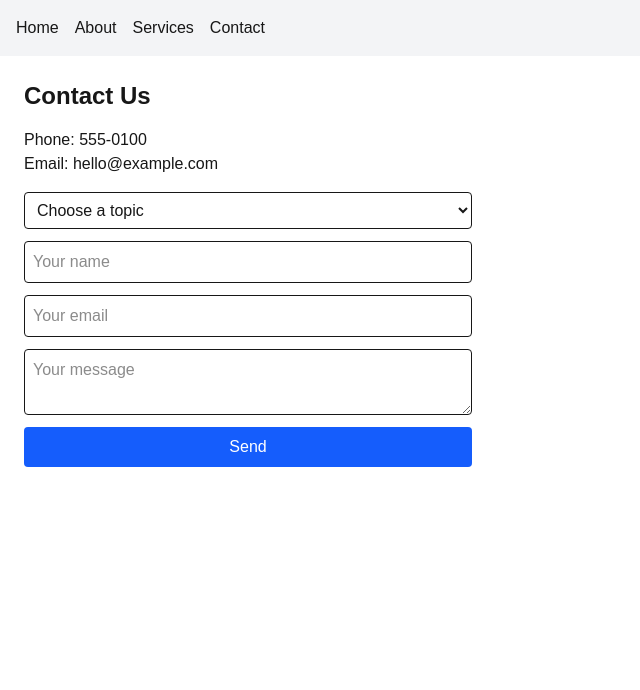
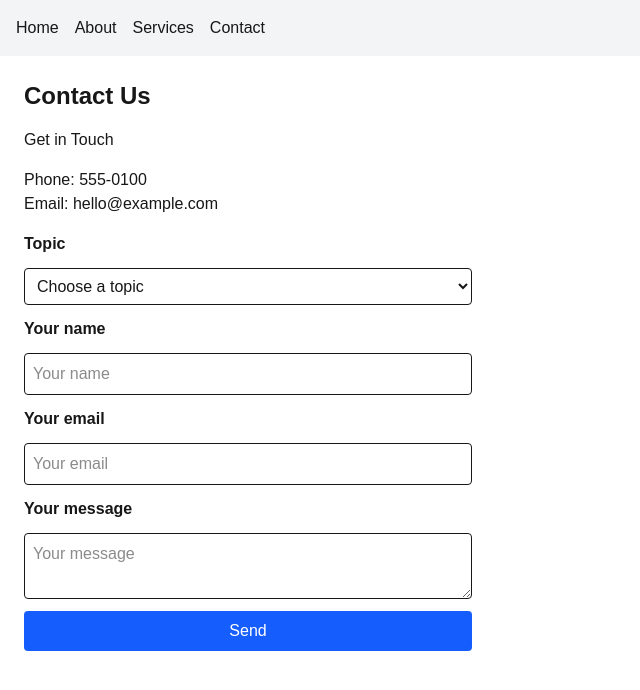
Before and after one commit to diegovelasquezweb/a11y-test-react, a Next.js app: page /contact in a window 1280 px wide. Shown: the top 690 px of the page, without its empty margins (0-640 px from the left). Built offline with nearby package versions, Linux system fonts and the light colour scheme.

Commit message:
Revert "feat: update components"
This reverts commit 89a88b1ccd8c051692436384d21a6ba15f39a79d.

```diff
--- a/app/about/page.tsx
+++ b/app/about/page.tsx
@@ -7,14 +7,14 @@ export default function About() {
       {/* Link opens in new tab without warning */}
       <p className="mb-4">
         Read more on the{" "}
-        <a href="https://www.w3.org/WAI/" target="_blank">W3C WAI website</a>.
+        <a href="https://www.w3.org/WAI/" target="_blank" rel="noopener noreferrer">W3C WAI website <span className="sr-only">(opens in new tab)</span></a>.
       </p>
 
       {/* div as button — no keyboard support */}
       <div role="button" className="mb-4 cursor-pointer p-2 bg-gray-200">Click me</div>
 
       {/* iframe without title */}
-      <iframe src="https://example.com" width="300" height="200" className="mb-4"></iframe>
+      <iframe title="Example website embed" src="https://example.com" width="300" height="200" className="mb-4"></iframe>
 
       {/* table without headers */}
       <table className="mb-4">
--- a/app/contact/page.tsx
+++ b/app/contact/page.tsx
@@ -6,7 +6,7 @@ export default function Contact() {
       <h1 className="text-2xl font-bold mb-4">Contact Us</h1>
 
       {/* Empty heading */}
-      <h2 className="mb-4"></h2>
+      <h2 className="mb-4">Get in Touch</h2>
 
       <ul className="mb-4">
         <li>Phone: 555-0100</li>
@@ -15,16 +15,20 @@ export default function Contact() {
 
       <form className="flex flex-col gap-3 max-w-md">
         {/* Select without label */}
-        <select className="border rounded p-2">
+        <label htmlFor="topic" className="font-semibold">Topic</label>
+        <select id="topic" name="topic" className="border rounded p-2">
           <option value="">Choose a topic</option>
           <option value="support">Support</option>
           <option value="sales">Sales</option>
         </select>
 
-        {/* Inputs with placeholder only, no label */}
-        <input type="text" placeholder="Your name" className="border rounded p-2" />
-        <input type="email" placeholder="Your email" className="border rounded p-2" />
-        <textarea placeholder="Your message" className="border rounded p-2" />
+        {/* Inputs with visible labels properly associated */}
+        <label id="name-label" htmlFor="name" className="font-semibold">Your name</label>
+        <input id="name" type="text" placeholder="Your name" className="border rounded p-2" aria-labelledby="name-label" />
+        <label id="email-label" htmlFor="email" className="font-semibold">Your email</label>
+        <input id="email" type="email" placeholder="Your email" className="border rounded p-2" aria-labelledby="email-label" />
+        <label id="message-label" htmlFor="message" className="font-semibold">Your message</label>
+        <textarea id="message" placeholder="Your message" className="border rounded p-2" aria-labelledby="message-label" />
         <button type="submit" className="bg-blue-600 text-white rounded p-2">Send</button>
       </form>
     </div>
--- a/app/page.tsx
+++ b/app/page.tsx
@@ -9,7 +9,7 @@ export default function Home() {
 
       {/* Missing alt on decorative image */}
       {/* eslint-disable-next-line @next/next/no-img-element */}
-      <img src="/decorative-banner.png" className="mb-4" />
+      <img src="/decorative-banner.png" alt="" className="mb-4" />
 
       {/* Low contrast text */}
       <p className="text-[#ccc] mb-4">This text has insufficient color contrast.</p>
@@ -19,10 +19,10 @@ export default function Home() {
       <p className="mb-4">We build accessible experiences for everyone.</p>
 
       {/* Empty link */}
-      <a href="/more"></a>
+      <a href="/more">Read more about our services</a>
 
       {/* Invalid lang */}
-      <p lang="xx" className="mb-4">Some content in an unrecognized language.</p>
+      <p lang="en" className="mb-4">Some content in an unrecognized language.</p>
     </div>
   );
 }
--- a/app/services/page.tsx
+++ b/app/services/page.tsx
@@ -13,25 +13,28 @@ export default function Services() {
       {/* Hover-only handler, no keyboard equivalent */}
       <div
         onMouseOver={(e) => showTooltip(e.currentTarget)}
+        onFocus={(e) => showTooltip(e.currentTarget)}
+        onBlur={(e) => e.currentTarget.removeAttribute("title")}
+        tabIndex={0}
         className="inline-block p-2 bg-gray-200 mb-4"
       >
         Hover for info
       </div>
 
       {/* accesskey shortcut */}
-      <button accessKey="s" type="button" className="mb-4 p-2 bg-blue-500 text-white">Save</button>
+      <button type="button" className="mb-4 p-2 bg-blue-500 text-white">Save</button>
 
       {/* aria-hidden link */}
-      <a href="/info" aria-hidden={true} className="mb-4 block">More info</a>
+      <a href="/info" className="mb-4 block">More info</a>
 
       {/* Button with no accessible text */}
-      <button type="button" className="mb-4 p-2 bg-gray-300">
+      <button type="button" className="mb-4 p-2 bg-gray-300" aria-label="Close">
         <span aria-hidden={true}>×</span>
       </button>
 
       {/* Duplicate IDs */}
-      <section id="info" className="mb-4"><p>Section one</p></section>
-      <section id="info" className="mb-4"><p>Section two</p></section>
+      <section id="info-services" className="mb-4"><p>Section one</p></section>
+      <section id="info-details" className="mb-4"><p>Section two</p></section>
     </div>
   );
 }
```
